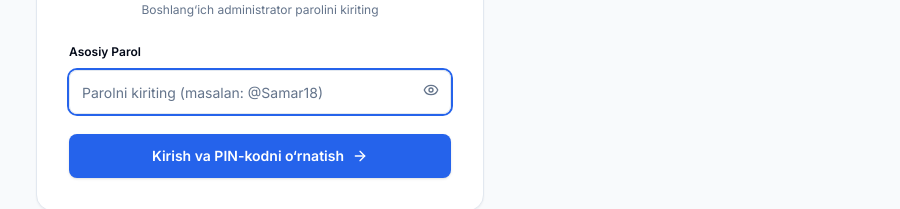
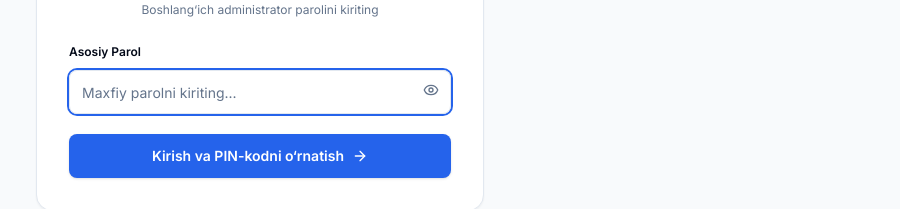
Before and after one commit to samar-me/Maktabcha-crm, a Next.js app: page /login in a window 1280 px wide. Shown: the part 408-617 px from the top of the page, without its empty margins (380-1280 px from the left). Built offline with nearby package versions, Linux system fonts and the light colour scheme.

Commit message:
fix: hide master password from placeholder and label text

```diff
--- a/src/app/(dashboard)/settings/page.tsx
+++ b/src/app/(dashboard)/settings/page.tsx
@@ -172,7 +172,7 @@ export default function SettingsPage() {
               <div className="grid grid-cols-1 sm:grid-cols-3 gap-3">
                 <div className="space-y-1.5">
                   <Label htmlFor="oldMasterPass" className="text-xs">
-                    Asosiy parol (@Samar18)
+                    Asosiy parol
                   </Label>
                   <Input
                     id="oldMasterPass"
--- a/src/features/auth/login-form.tsx
+++ b/src/features/auth/login-form.tsx
@@ -217,7 +217,7 @@ export function LoginForm() {
                 type={showMasterPass ? "text" : "password"}
                 value={masterPassword}
                 onChange={(e) => setMasterPassword(e.target.value)}
-                placeholder="Parolni kiriting (masalan: @Samar18)"
+                placeholder="Maxfiy parolni kiriting..."
                 className="pr-10 text-sm h-11"
                 required
                 autoFocus
```
